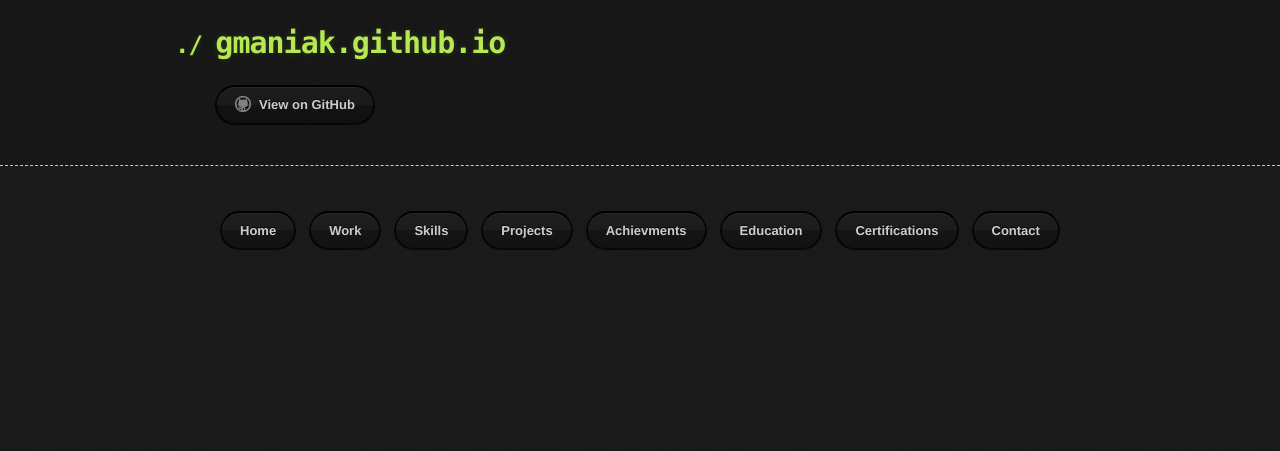
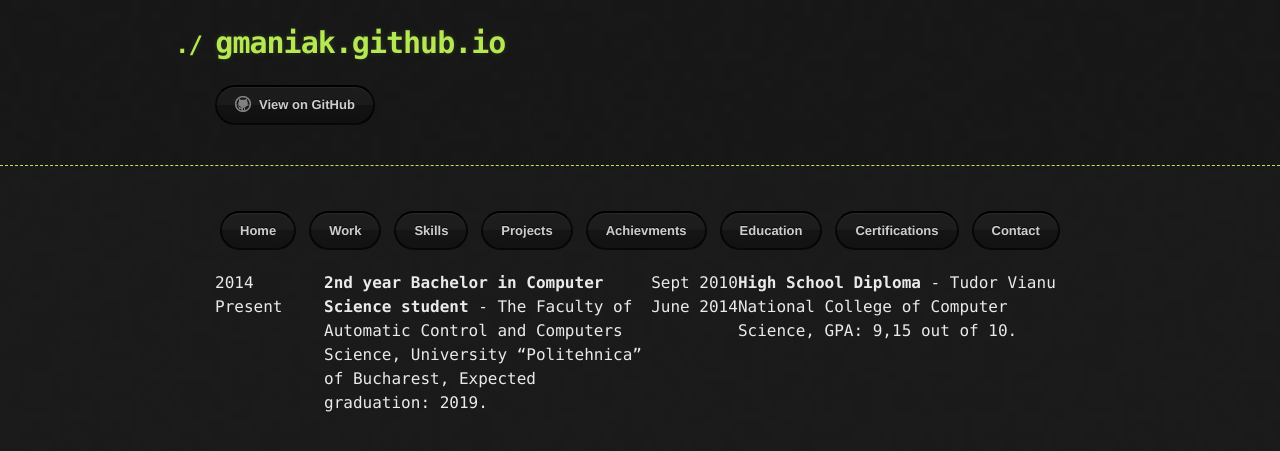
Before and after one commit to gmaniak/gmaniak.github.io, a Jekyll site: the page built from _posts/2017-04-28-education.html, in a window 1280 px wide. Shown: the top 451 px of the page. Built offline with Jekyll 4.4.1, drawn with Linux system fonts in a browser that asks for light colours; the repository's description, which GitHub fills in, is left out.

Commit message:
education

```diff
--- a/_posts/2017-04-28-education.html
+++ b/_posts/2017-04-28-education.html
@@ -14,5 +14,15 @@
   			{% endfor %}
 		</div>
 
+		<div class="table">
+
+		<div class="table-date"><p>2014<br>Present</p></div>
+		<div class="table-article"><p><b>2nd year Bachelor in Computer Science student </b> - The Faculty of Automatic Control and Computers Science, University “Politehnica” of Bucharest, Expected graduation: 2019.</p></div>
+
+		<div class="table-data"><p>Sept 2010<br>June 2014</p></div>
+		<div class="table-article"><p><b>High School Diploma</b> - Tudor Vianu National College of Computer Science, GPA: 9,15 out of 10.</p></div>
+
+		</div>
+
 	</body>
 </html>
--- a/assets/css/style.scss
+++ b/assets/css/style.scss
@@ -14,3 +14,18 @@
 .flex-item {
     margin: 5px;
 }
+
+.table{
+	display: flex;
+	width:100%;
+	flex-direction: row;
+	flex-wrap:wrap;
+}
+
+.table-article{
+	flex:3;
+}
+
+.table-date{
+	flex:1;
+}
```
